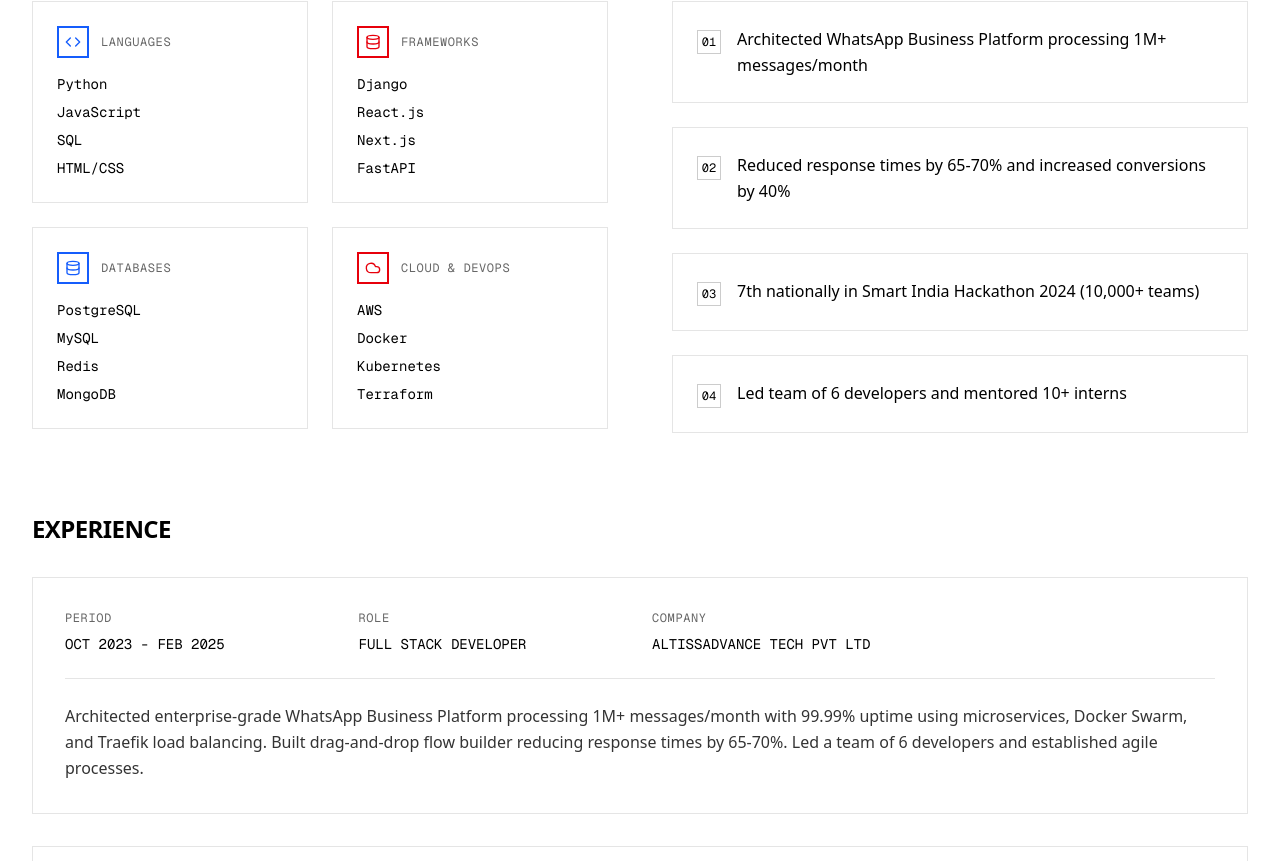
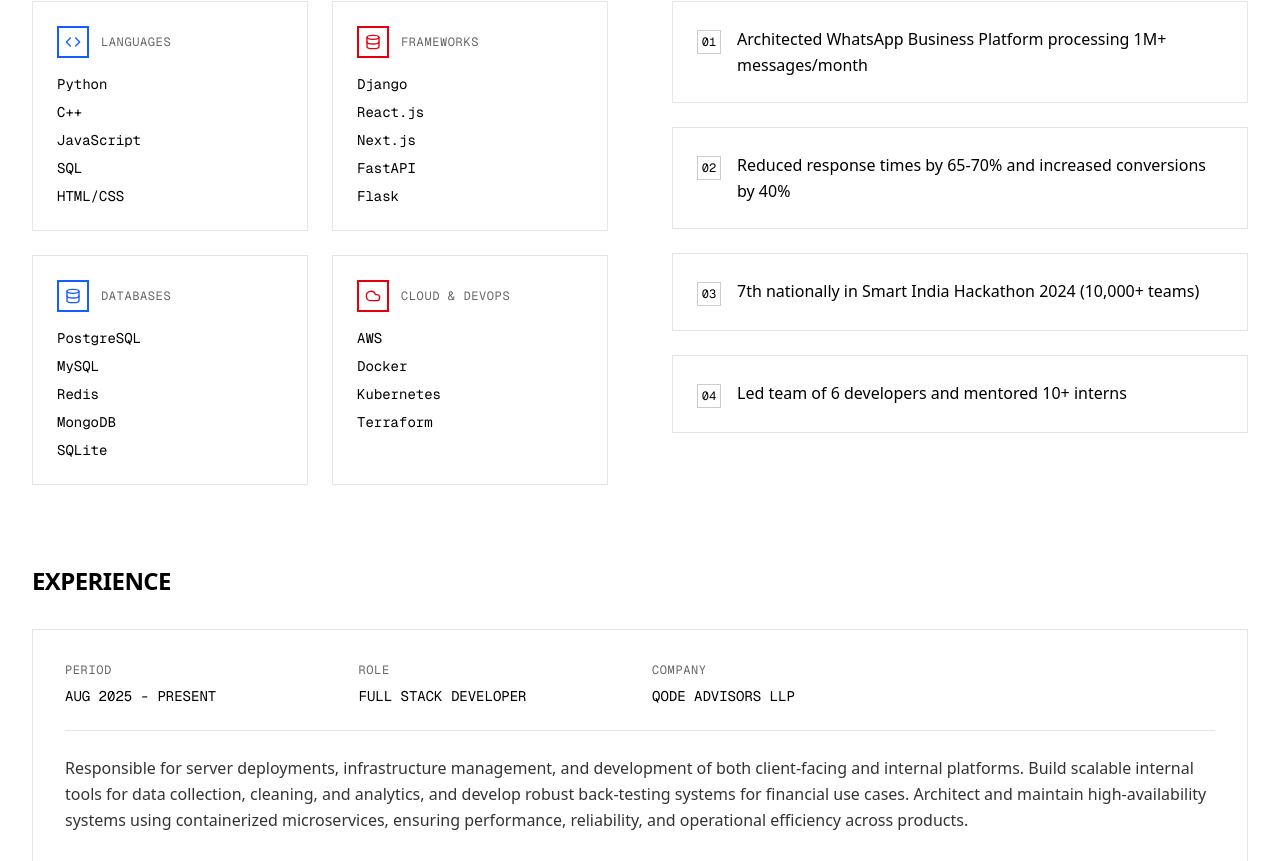
Before and after one commit to 001AM/SohamPanchal, a Next.js app in the folder website/: page / in a window 1280 px wide. Shown: the part 1579-2440 px from the top of the page. Built offline with nearby package versions, Linux system fonts and the light colour scheme; no server answers.

Commit message:
update: Updated with current data

```diff
--- a/website/src/components/about-grid.jsx
+++ b/website/src/components/about-grid.jsx
@@ -4,19 +4,19 @@
   const skills = [
     {
       category: "LANGUAGES",
-      items: ["Python", "JavaScript", "SQL", "HTML/CSS"],
+      items: ["Python","C++","JavaScript", "SQL", "HTML/CSS"],
       icon: Code,
       color: "blue",
     },
     {
       category: "FRAMEWORKS",
-      items: ["Django", "React.js", "Next.js", "FastAPI"],
+      items: ["Django", "React.js", "Next.js", "FastAPI", "Flask"],
       icon: Database,
       color: "red",
     },
     {
       category: "DATABASES",
-      items: ["PostgreSQL", "MySQL", "Redis", "MongoDB"],
+      items: ["PostgreSQL", "MySQL", "Redis", "MongoDB","SQLite"],
       icon: Database,
       color: "blue",
     },
@@ -103,7 +103,31 @@
         <div>
           <h3 className="text-2xl font-black mb-8 tracking-tight">EXPERIENCE</h3>
           <div className="space-y-8">
-            {/* Full Time Experience */}
+
+            <div className="border border-black/10 p-8 bg-white">
+              <div className="grid md:grid-cols-4 gap-6">
+                <div>
+                  <div className="font-mono text-xs tracking-wider text-black/60 mb-2">PERIOD</div>
+                  <div className="font-mono text-sm">AUG 2025 - PRESENT</div>
+                </div>
+                <div>
+                  <div className="font-mono text-xs tracking-wider text-black/60 mb-2">ROLE</div>
+                  <div className="font-mono text-sm">FULL STACK DEVELOPER</div>
+                </div>
+                <div className="md:col-span-2">
+                  <div className="font-mono text-xs tracking-wider text-black/60 mb-2">COMPANY</div>
+                  <div className="font-mono text-sm">QODE ADVISORS LLP</div>
+                </div>
+              </div>
+              <div className="mt-6 pt-6 border-t border-black/10">
+                <p className="text-black/80 leading-relaxed">
+                  Responsible for server deployments, infrastructure management, and development of both client-facing and internal platforms.
+                  Build scalable internal tools for data collection, cleaning, and analytics, and develop robust back-testing systems for financial use cases.
+                  Architect and maintain high-availability systems using containerized microservices, ensuring performance, reliability, and operational efficiency across products.
+                </p>
+              </div>
+            </div>
+
             <div className="border border-black/10 p-8 bg-white">
               <div className="grid md:grid-cols-4 gap-6">
                 <div>
--- a/website/src/components/hero.jsx
+++ b/website/src/components/hero.jsx
@@ -79,7 +79,7 @@
           {/* Metrics Grid */}
           <div className="grid grid-cols-2 md:grid-cols-4 gap-4 max-w-4xl mx-auto">
             {[
-              { label: "EXPERIENCE", value: "1.6+ YRS" },
+              { label: "EXPERIENCE", value: "2.1+ YRS" },
               { label: "PROJECTS", value: "10+" },
               { label: "COMMITS", value: "100+" },
               { label: "PROBLEMS", value: "100+" },
```
